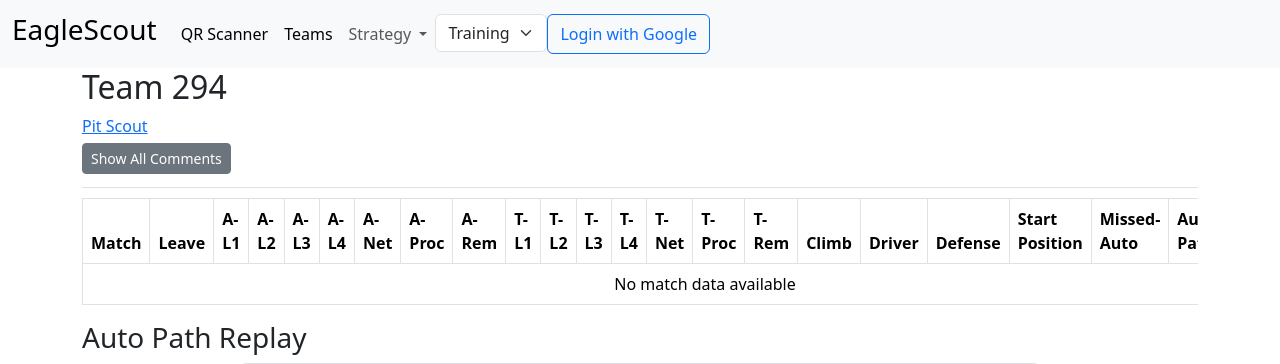
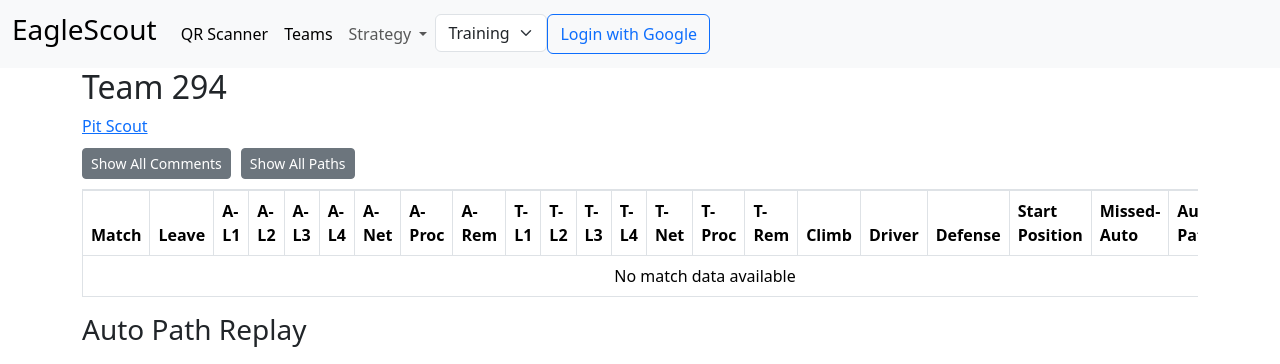
Before and after one commit to team-2073-eagleforce/scouting-backend-2025, a Django app: page /teams/294/ in a window 1280 px wide. Shown: the top 364 px of the page. Run offline with Django 4.2, Linux system fonts and the light colour scheme; data that the repository does not hold is empty; parts of the project's set-up code (start-up, migrations or seed data) failed here and were passed over.

Commit message:
auto paths comment

```diff
--- a/teams/templates/teams/team_page.html
+++ b/teams/templates/teams/team_page.html
@@ -38,11 +38,13 @@
 <a href="{% url 'pit_scouting' team_number %}?comp={{ comp_code }}">Pit Scout</a>
 {% endif %}
 
-<!-- Match Data Table -->
+<!-- Match Data Table with Button in Separate Section -->
+<div class="button-section">
+    <button id="toggleComments" class="btn btn-sm btn-secondary">Show All Comments</button>
+    <button id="togglePaths" class="btn btn-sm btn-secondary">Show All Paths</button>
+</div>
+
 <div class="table-responsive">
-    <div class="sticky-button-container">
-        <button id="toggleComments" class="btn btn-sm btn-secondary mb-2">Show All Comments</button>
-    </div>
     <table id="match_data" class="table table-bordered">
         <thead>
             <tr>
@@ -67,7 +69,7 @@
                 <th>Defense</th>
                 <th>Start Position</th>
                 <th>Missed-Auto</th>
-                <th>Auto Path</th>
+                <th id="path_column">Auto Path</th>
                 <th id="comments_column">Comments</th>
                 <th>Scout Name</th>
             </tr>
@@ -183,30 +184,31 @@
         position: relative;
     }
 
-    /* Sticky Button Container */
-    .sticky-button-container {
+    /* Button Section */
+    .button-section {
         position: sticky;
         top: 0;
-        left: 0;
         z-index: 20;
-        padding: 5px 0;
-        background-color: rgba(255, 255, 255, 0.9);
-        margin-bottom: 10px;
+        background-color: white;
+        padding: 10px 0;
         border-bottom: 1px solid #dee2e6;
+        margin-bottom: 0;
+        display: flex;
+        gap: 10px;
     }
 
-    /* Comment Styles */
-    .comment-toggle {
+    /* Comment and Path Styles */
+    .comment-toggle, .path-toggle {
         color: #007bff;
         text-decoration: none;
         cursor: pointer;
     }
 
-    .comment-toggle:hover {
+    .comment-toggle:hover, .path-toggle:hover {
         text-decoration: underline;
     }
 
-    .comment-content {
+    .comment-content, .path-content {
         margin-top: 5px;
         padding: 5px;
         background-color: #f8f9fa;
@@ -266,27 +245,6 @@
 
 <script>
 document.addEventListener('DOMContentLoaded', function() {
-    let currentAutopathPopup = null;
-
-    // Auto Path Popups
-    document.querySelectorAll('.auto-path-link').forEach(link => {
-        link.addEventListener('click', function(e) {
-            e.preventDefault();
-            closeAutopathPopups();
-
-            const popup = this.nextElementSibling.cloneNode(true);
-            popup.style.display = 'block';
-            popup.className = 'auto-path-popup';
-
-            const rect = this.getBoundingClientRect();
-            popup.style.top = `${rect.bottom + window.scrollY + 5}px`;
-            popup.style.left = `${rect.left}px`;
-
-            document.body.appendChild(popup);
-            currentAutopathPopup = popup;
-        });
-    });
-
     // Comment Toggle - In-place expansion
     document.querySelectorAll('.comment-toggle').forEach(toggle => {
         toggle.addEventListener('click', function(e) {
@@ -303,11 +261,27 @@ document.addEventListener('DOMContentLoaded', function() {
         });
     });
 
+    // Path Toggle - In-place expansion (same functionality as comments)
+    document.querySelectorAll('.path-toggle').forEach(toggle => {
+        toggle.addEventListener('click', function(e) {
+            e.preventDefault();
+
+            const pathContent = this.nextElementSibling;
+            if (pathContent.style.display === 'none' || !pathContent.style.display) {
+                pathContent.style.display = 'block';
+                this.textContent = 'Hide Path';
+            } else {
+                pathContent.style.display = 'none';
+                this.textContent = 'View Path';
+            }
+        });
+    });
+
     // Toggle All Comments
-    const toggleButton = document.getElementById('toggleComments');
+    const toggleCommentsButton = document.getElementById('toggleComments');
     let showAllComments = false;
 
-    toggleButton.addEventListener('click', function(e) {
+    toggleCommentsButton.addEventListener('click', function(e) {
         e.preventDefault();
         showAllComments = !showAllComments;
 
@@ -322,20 +296,24 @@ document.addEventListener('DOMContentLoaded', function() {
         this.textContent = showAllComments ? 'Hide All Comments' : 'Show All Comments';
     });
 
-    // Close Auto Path Popups when clicking elsewhere
-    document.addEventListener('click', function(e) {
-        if (!e.target.closest('.auto-path-link') &&
-            !e.target.closest('.auto-path-popup')) {
-            closeAutopathPopups();
-        }
+    // Toggle All Paths
+    const togglePathsButton = document.getElementById('togglePaths');
+    let showAllPaths = false;
+
+    togglePathsButton.addEventListener('click', function(e) {
+        e.preventDefault();
+        showAllPaths = !showAllPaths;
+
+        document.querySelectorAll('.path-content').forEach(content => {
+            content.style.display = showAllPaths ? 'block' : 'none';
+        });
+
+        document.querySelectorAll('.path-toggle').forEach(toggle => {
+            toggle.textContent = showAllPaths ? 'Hide Path' : 'View Path';
+        });
+
+        this.textContent = showAllPaths ? 'Hide All Paths' : 'Show All Paths';
     });
-
-    function closeAutopathPopups() {
-        if (currentAutopathPopup) {
-            currentAutopathPopup.remove();
-            currentAutopathPopup = null;
-        }
-    }
 });
 </script>
 
```
Also changed, not shown: other parts of teams/templates/teams/team_page.html (+5 -29 lines).
